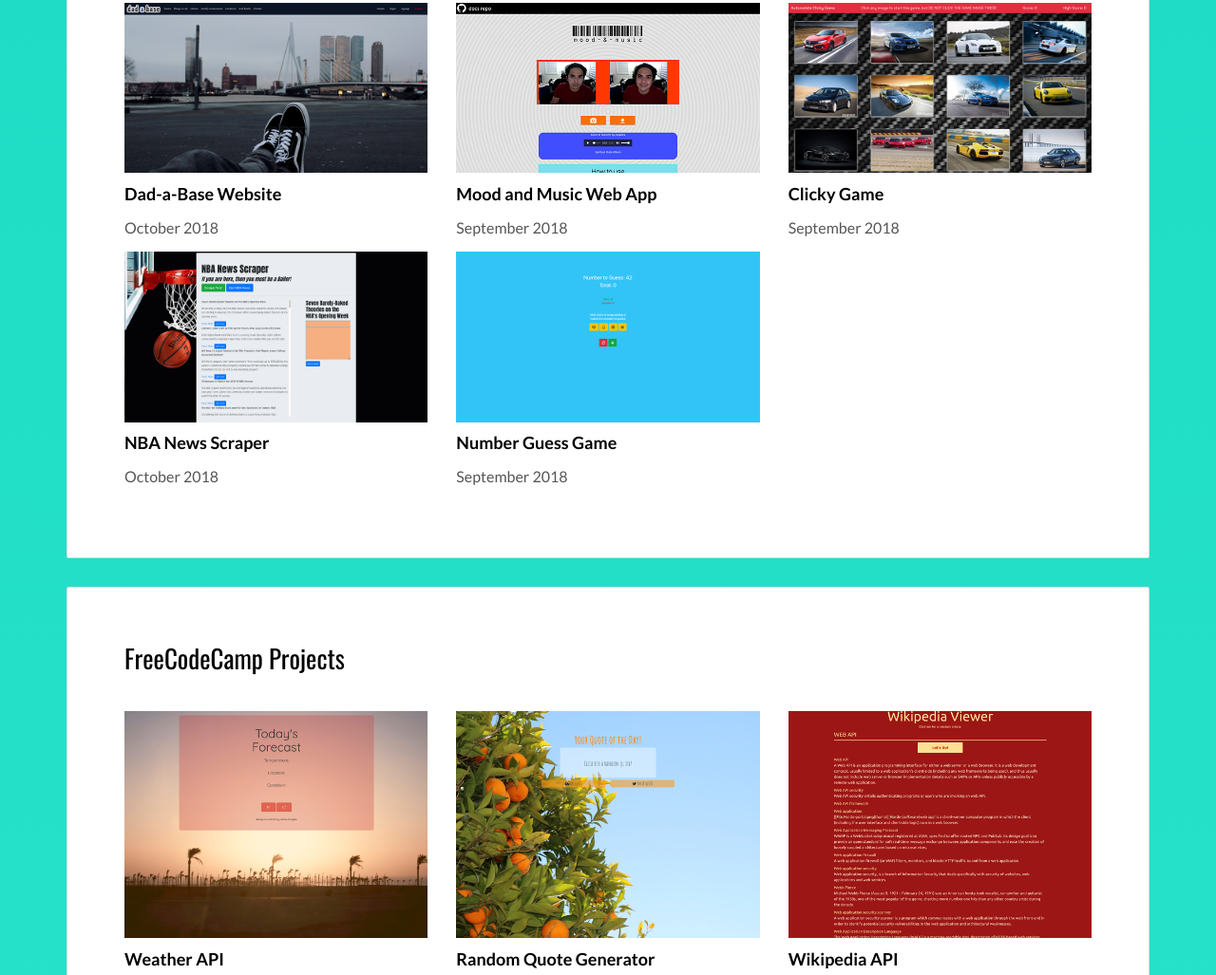
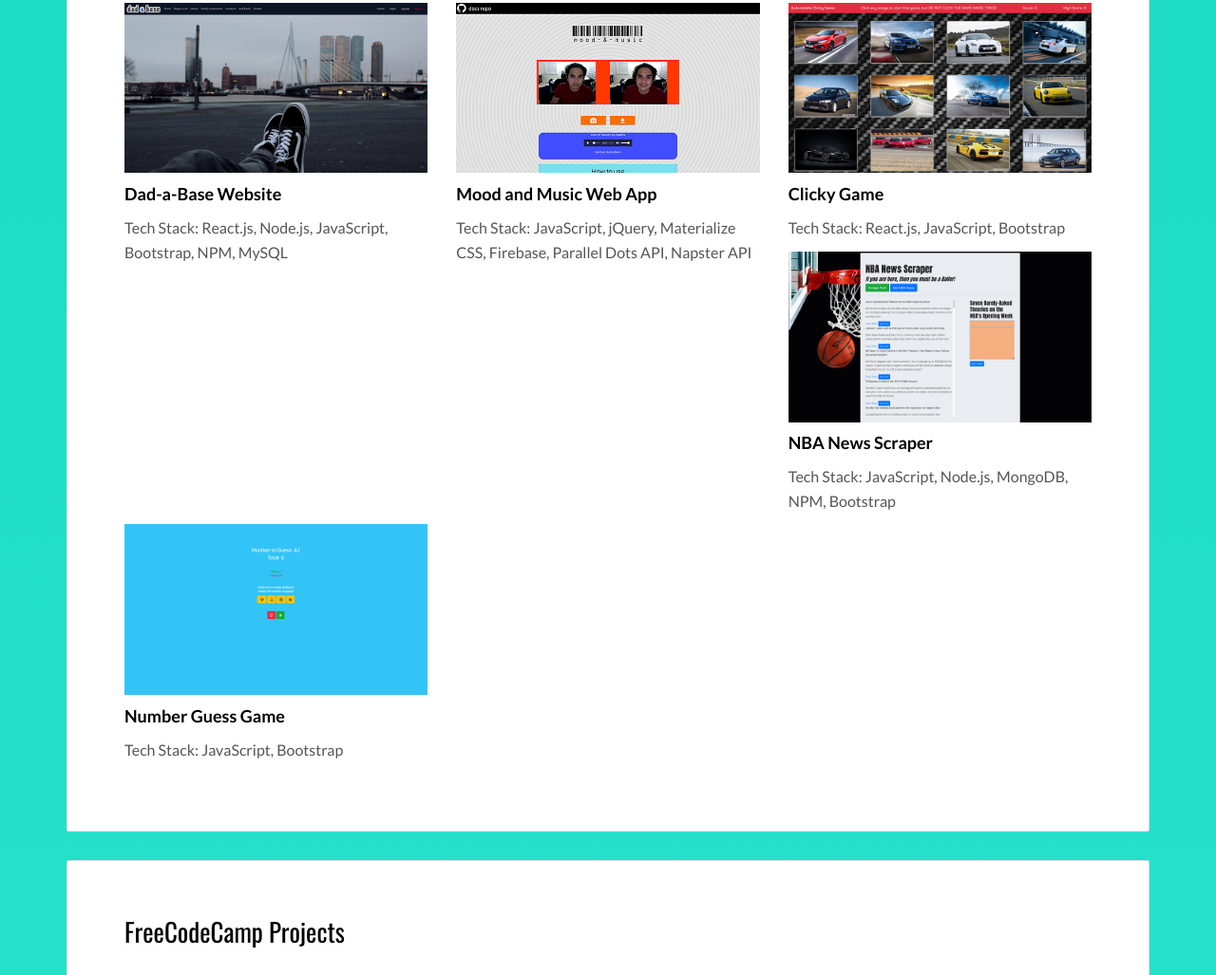
Before and after one commit to JSR88431/JSR88431.github.io, a plain HTML site: page index.html in a window 1280 px wide. Shown: the part 897-1924 px from the top of the page at 95% size. Drawn offline with nearby package versions, Linux system fonts and the light colour scheme.

Commit message:
Tech stack

```diff
--- a/index.html
+++ b/index.html
@@ -95,21 +95,21 @@
                     <img src="./assets/images/dad-a-base .png" class="img-responsive" alt="">
                   </a>
                   <h3 class="h5">Dad-a-Base Website</h3>
-                  <p>October 2018</p>
+                  <p>Tech Stack: React.js, Node.js, JavaScript, Bootstrap, NPM, MySQL</p>
                 </div>
                 <div class="col-md-4">
                   <a href="https://jsr88431.github.io/Project-One/" target="_blank">
                     <img src="./assets/images/MoodandMusic.png" class="img-responsive" alt="">
                   </a>
                   <h3 class="h5">Mood and Music Web App</h3>
-                  <p>September 2018</p>
+                  <p>Tech Stack: JavaScript, jQuery, Materialize CSS, Firebase, Parallel Dots API, Napster API</p>
                 </div>
                 <div class="col-md-4">
                   <a href="https://jsr88431.github.io/clicky-game-react/" target="_blank">
                     <img src="./assets/images/Clickygame.png" class="img-responsive" alt="">
                   </a>
                   <h3 class="h5">Clicky Game</h3>
-                  <p>September 2018</p>
+                  <p>Tech Stack: React.js, JavaScript, Bootstrap</p>
                 </div>
 
                 <div class="col-md-4">
@@ -117,7 +117,7 @@
                     <img src="./assets/images/NBAScraper.png" class="img-responsive" alt="">
                   </a>
                   <h3 class="h5">NBA News Scraper</h3>
-                  <p>October 2018</p>
+                  <p>Tech Stack: JavaScript, Node.js, MongoDB, NPM, Bootstrap</p>
                 </div>
 
                 <div class="col-md-4">
@@ -125,7 +125,7 @@
                     <img src="./assets/images/Numberguess.png" class="img-responsive" alt="">
                   </a>
                   <h3 class="h5">Number Guess Game</h3>
-                  <p>September 2018</p>
+                  <p>Tech Stack: JavaScript, Bootstrap</p>
                 </div>
               </div>
             </div>
```
